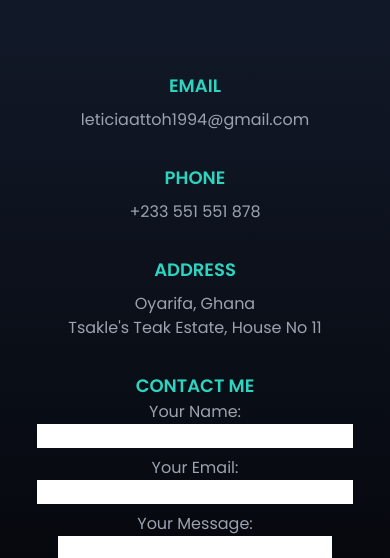
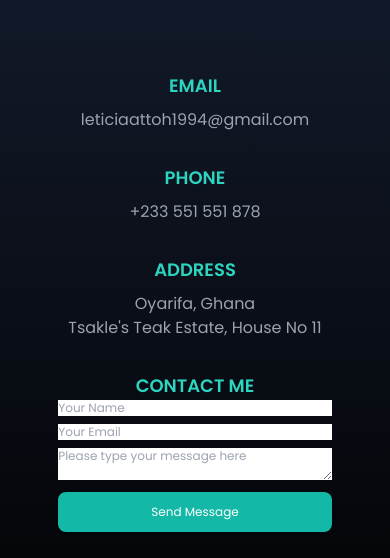
Before and after one commit to Leticiaattoh/Leticiaattoh.github.io, a plain HTML site: page index.html in a window 390 px wide. Shown: the part 7840-8398 px from the top of the page. Drawn offline with nearby package versions, Linux system fonts and the light colour scheme.

Commit message:
worked on responsiveness of form

```diff
--- a/index.html
+++ b/index.html
@@ -377,22 +377,20 @@
 <section id="contact">
   <h2 class="text-teal-400 font-bold text-lg">CONTACT ME</h2>
   <form id="contactForm">
-    <div class="form-group text-gray-400">
-      <label for="name  mt-2">Your Name:</label>
-      <input type="text" id="name" name="name" required>
+    <div class="form-group text-gray-400 text-xs ">
+      <input type="text" id="name" name="name" placeholder="Your Name"
+      class="w-[80%]">
     </div>
 
-    <div class="form-group text-gray-400 mt-2">
-      <label for="email">Your Email:</label>
-      <input type="email" id="email" name="email" required>
+    <div class="form-group text-gray-400 text-xs mt-2">
+      <input type="email" id="email" name="email"  placeholder="Your Email" class="w-[80%]">
     </div>
 
-    <div class="form-group text-gray-400 mt-2 ">
-      <label for="message">Your Message:</label>
-      <textarea class="w-[80%]"  id="message" name="message" required></textarea>
+    <div class="form-group text-gray-400 text-xs mt-2 ">
+      <textarea class="w-[80%]"  id="message" name="message" placeholder="Please type your message here" required></textarea>
     </div>
 
-    <button class="bg-teal-500 w-[80%] text-white px-6 py-3 rounded-lg shadow hover:bg-teal-400 transition-transform duration-300 hover:scale-105 mt-2" type="submit">Send Message</button>
+    <button class="bg-teal-500 w-[80%] text-white text-xs px-6 py-3 rounded-lg shadow hover:bg-teal-400 transition-transform duration-300 hover:scale-105 mt-2" type="submit">Send Message</button>
   </form>
 
   <div id="formMessages"></div> <!--  display success or error messages -->
@@ -492,7 +490,7 @@ document.getElementById('burger-icon').addEventListener('click', () => {
     }
   </script>
 
-  <script>// Attach event listener to the form submit event
+  <script>// Attached event listener to the form submit event
 document.getElementById("contactForm").addEventListener("submit", function(event) {
   event.preventDefault(); // Prevent form submission to handle validation
 
```
